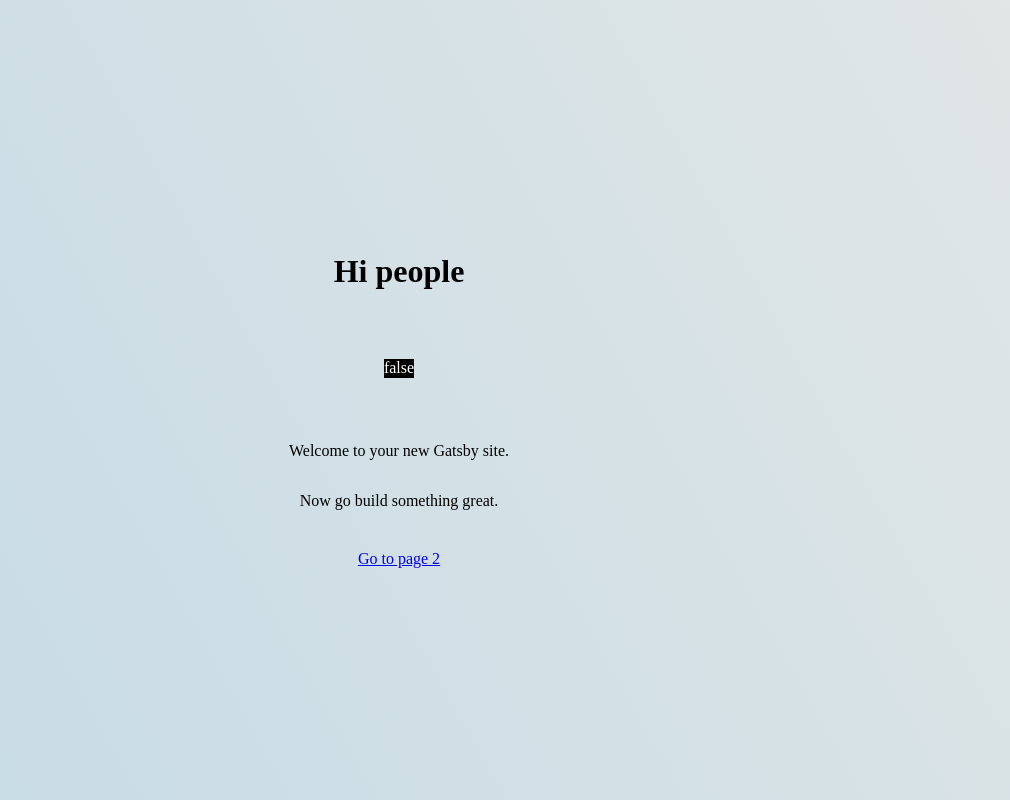
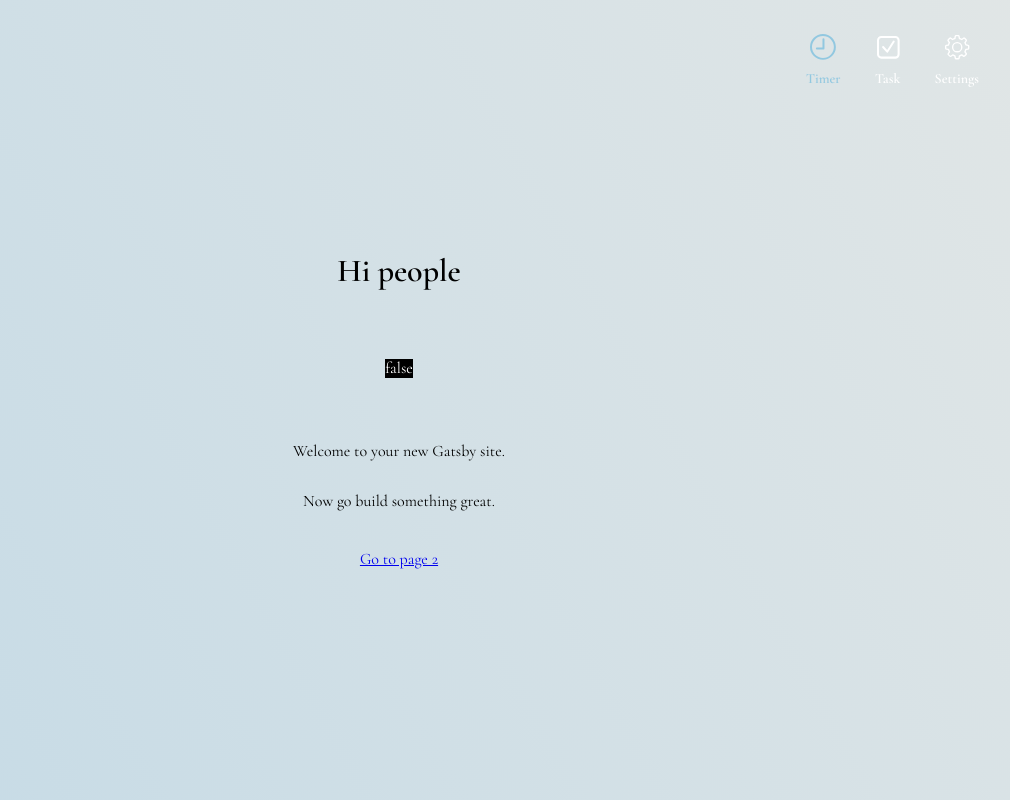
Before and after one commit to EasonChiang7178/f2e-pomodoro, a Gatsby site: page / in a window 1280 px wide. Shown: the whole page, without its empty margins (241-1251 px from the left). Built offline with nearby package versions, Linux system fonts and the light colour scheme; Gatsby itself is replaced by a stand-in of ours.

Commit message:
create the navbar component

```diff
--- a/gatsby-config.js
+++ b/gatsby-config.js
@@ -32,5 +32,13 @@ module.exports = {
     // `gatsby-plugin-offline`,
     `gatsby-plugin-layout`,
     `gatsby-plugin-styled-components`,
+    {
+      resolve: 'gatsby-plugin-react-svg',
+      options: {
+        rule: {
+          include: /\.inline\.svg$/
+        }
+      }
+    }
   ],
 }
--- a/package.json
+++ b/package.json
@@ -12,6 +12,7 @@
     "gatsby-plugin-manifest": "^2.2.3",
     "gatsby-plugin-offline": "^2.2.4",
     "gatsby-plugin-react-helmet": "^3.1.2",
+    "gatsby-plugin-react-svg": "^2.1.1",
     "gatsby-plugin-sharp": "^2.2.7",
     "gatsby-plugin-styled-components": "^3.1.2",
     "gatsby-source-filesystem": "^2.1.5",
--- /dev/null
+++ b/src/components/icons/SettingsIcon.js
@@ -0,0 +1,16 @@
+import styled from "styled-components"
+
+import SettingsIcon from '../../images/icon_settings.inline.svg'
+import COLORS from '../../constants/theme'
+
+export default styled(SettingsIcon)`
+  path {
+    transition: fill .15s ease;
+  }
+
+  a:hover > &, &.active {
+    path {
+      fill: ${COLORS.PRIMARY_COLOR};
+    }
+  }
+`
--- /dev/null
+++ b/src/components/icons/TaskIcon.js
@@ -0,0 +1,19 @@
+import styled from "styled-components"
+
+import TaskIcon from '../../images/icon_task.inline.svg'
+import COLORS from '../../constants/theme'
+
+export default styled(TaskIcon)`
+  path {
+    transition: fill .15s ease, stroke .15s ease;
+  }
+
+  a:hover > &, &.active {
+    path:first-of-type {
+      fill: ${COLORS.PRIMARY_COLOR};
+    }
+    path:last-of-type {
+      stroke: ${COLORS.PRIMARY_COLOR};
+    }
+  }
+`
--- /dev/null
+++ b/src/components/icons/TimerIcon.js
@@ -0,0 +1,19 @@
+import styled from "styled-components"
+
+import TimerIcon from '../../images/icon_timer.inline.svg'
+import COLORS from '../../constants/theme'
+
+export default styled(TimerIcon)`
+  path {
+    transition: fill .15s ease, stroke .15s ease;
+  }
+
+  a:hover > &, &.active {
+    path:first-of-type {
+      fill: ${COLORS.PRIMARY_COLOR};
+    }
+    path:last-of-type {
+      stroke: ${COLORS.PRIMARY_COLOR};
+    }
+  }
+`
--- /dev/null
+++ b/src/constants/theme.js
@@ -0,0 +1,11 @@
+const THEME = {
+  LIGHT: {
+    PRIMARY_COLOR: "#92C8E0",
+    SECONDARY_COLOR: "#C4DAE6",
+    ACCENT_COLOR: "#67ABD6",
+    AUXILIARY_COLOR: "#E1E6E6",
+    LIGHT_COLOR: "white"
+  }
+}
+
+export default THEME.LIGHT
--- /dev/null
+++ b/src/layouts/GlobalStyles.js
@@ -0,0 +1,17 @@
+import React from "react"
+import { Normalize } from 'styled-normalize'
+import { createGlobalStyle } from 'styled-components'
+
+const GlobalStyles = createGlobalStyle`
+  @import url('https://fonts.googleapis.com/css?family=Cormorant+Garamond:400,600&display=swap');
+  body {
+    font-family: 'Cormorant Garamond', serif;
+  }
+`
+
+export default () => (
+  <>
+    <Normalize />
+    <GlobalStyles />
+  </>
+)
--- /dev/null
+++ b/src/layouts/Navbar/NavItem.js
@@ -0,0 +1,42 @@
+import React from "react"
+import styled from "styled-components"
+import { Link } from "gatsby"
+
+import COLORS from "../../constants/theme"
+
+const NavItem = styled.li`
+  & + & {
+    margin-left: 32px;
+  }
+`
+
+const NavLink = styled(Link).attrs(() => ({
+  activeStyle: { color: COLORS.PRIMARY_COLOR }
+}))`
+  display: flex;
+  flex-direction: column;
+  align-items: center;
+  font-size: 14px;
+  line-height: 17px;
+  text-decoration: none;
+  color: ${COLORS.LIGHT_COLOR};
+  font-weight: 600;
+  transition: color .15s ease;
+
+  &:hover {
+    color: ${COLORS.PRIMARY_COLOR}
+  }
+
+  svg {
+    margin-bottom: 8px;
+  }
+`
+
+export default ({ to, children, iconComponent }) => (
+  <NavItem>
+    <NavLink to={to}>
+      {iconComponent}
+      {children}
+    </NavLink>
+  </NavItem>
+)
--- /dev/null
+++ b/src/layouts/Navbar/index.js
@@ -0,0 +1,53 @@
+import React from "react"
+import styled from "styled-components"
+import { globalHistory } from "@reach/router"
+
+import NavItem from "./NavItem"
+
+import TimerIcon from '../../components/icons/TimerIcon'
+import TaskIcon from '../../components/icons/TaskIcon'
+import SettingIcon from '../../components/icons/SettingsIcon'
+
+const NavbarWrapper = styled.nav`
+  position: absolute;
+  top: 32px;
+  right: 60px;
+`
+
+const NavItemList = styled.ul`
+  list-style-type: none;
+  padding: 0;
+  margin: 0;
+  display: flex;
+  justify-content: flex-end;
+  align-items: center;
+`
+
+export default () => {
+  const timerPath = '/'
+  const taskPath = '/task'
+  const settingPath = '/setting'
+
+  const curPath = globalHistory.location.pathname
+
+  const getActiveClassIfMatchPath = (targetPath) => curPath === targetPath && { className: "active" }
+  const timerIcon = <TimerIcon {...(getActiveClassIfMatchPath(timerPath))} />
+  const todoIcon = <TaskIcon {...(getActiveClassIfMatchPath(taskPath))} />
+  const settingsIcon = <SettingIcon {...(getActiveClassIfMatchPath(settingPath))} />
+
+  return (
+    <NavbarWrapper>
+      <NavItemList>
+        <NavItem to={timerPath} iconComponent={timerIcon}>
+          Timer
+        </NavItem>
+        <NavItem to={taskPath} iconComponent={todoIcon}>
+          Task
+        </NavItem>
+        <NavItem to={settingPath} iconComponent={settingsIcon}>
+          Settings
+        </NavItem>
+      </NavItemList>
+    </NavbarWrapper>
+  )
+}
--- a/src/layouts/index.js
+++ b/src/layouts/index.js
@@ -1,21 +1,23 @@
 import React from "react"
 import PropTypes from "prop-types"
-import { Normalize } from 'styled-normalize'
 
 import { TodoContextProvider } from "../contexts/TodoContext"
 import { TimerContextProvider } from "../contexts/TimerContext"
 
+import GlobalStyles from './GlobalStyles'
+import Background from './Background'
+import Navbar from './Navbar'
 import PageContainer from '../components/PageContainer'
-import Background from '../components/Background'
 
 const Layout = ({ children }) => {
   return (
     <>
-      <Normalize />
+      <GlobalStyles />
 
       <TimerContextProvider>
         <TodoContextProvider>
           <Background />
+          <Navbar />
           <PageContainer>
             {children}
           </PageContainer>
```
Also changed, not shown: src/images/icon_settings.inline.svg (added), src/images/icon_task.inline.svg (added), src/images/icon_timer.inline.svg (added), src/layouts/Background.js (renamed from src/components/Background.js), 1 other file.
